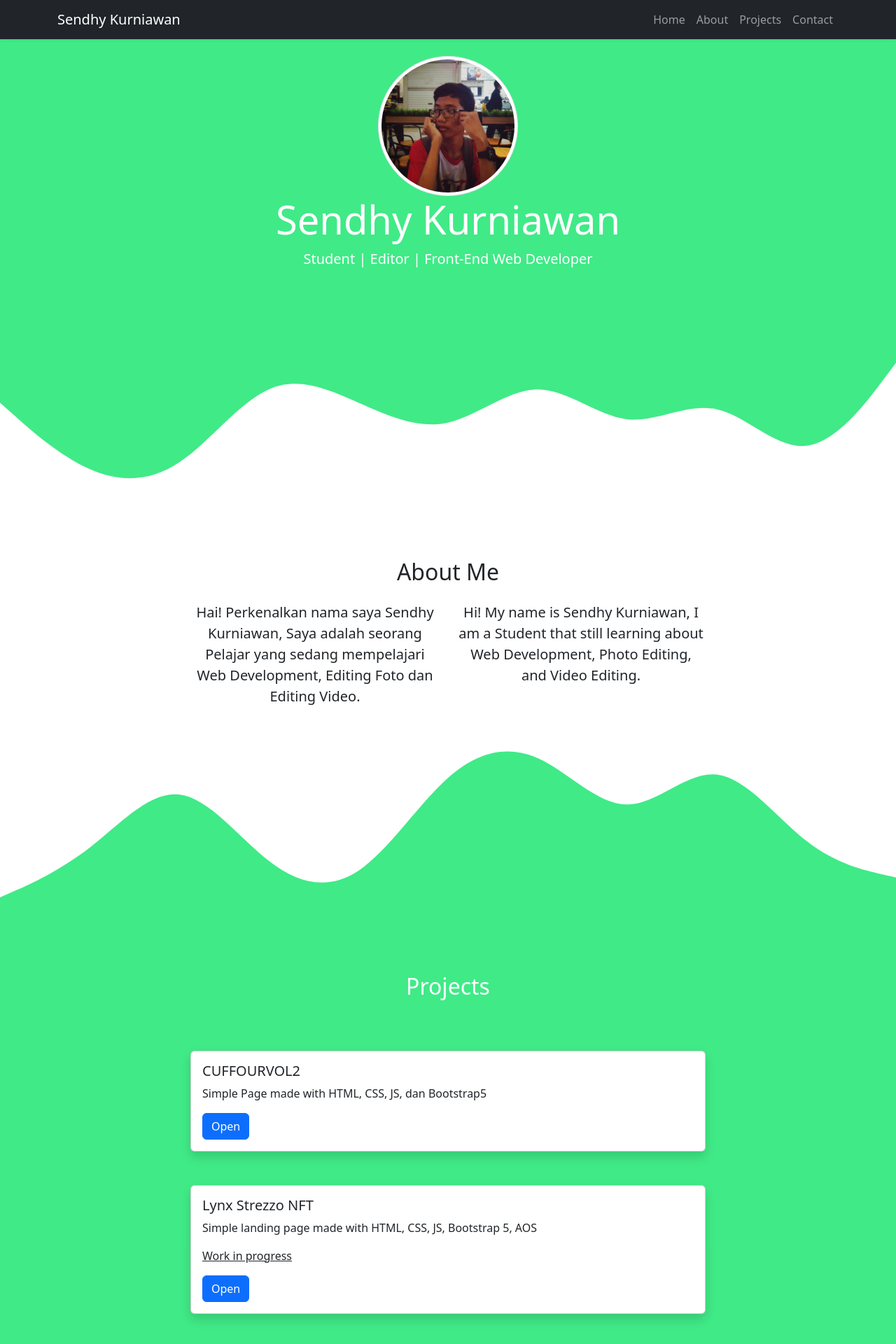
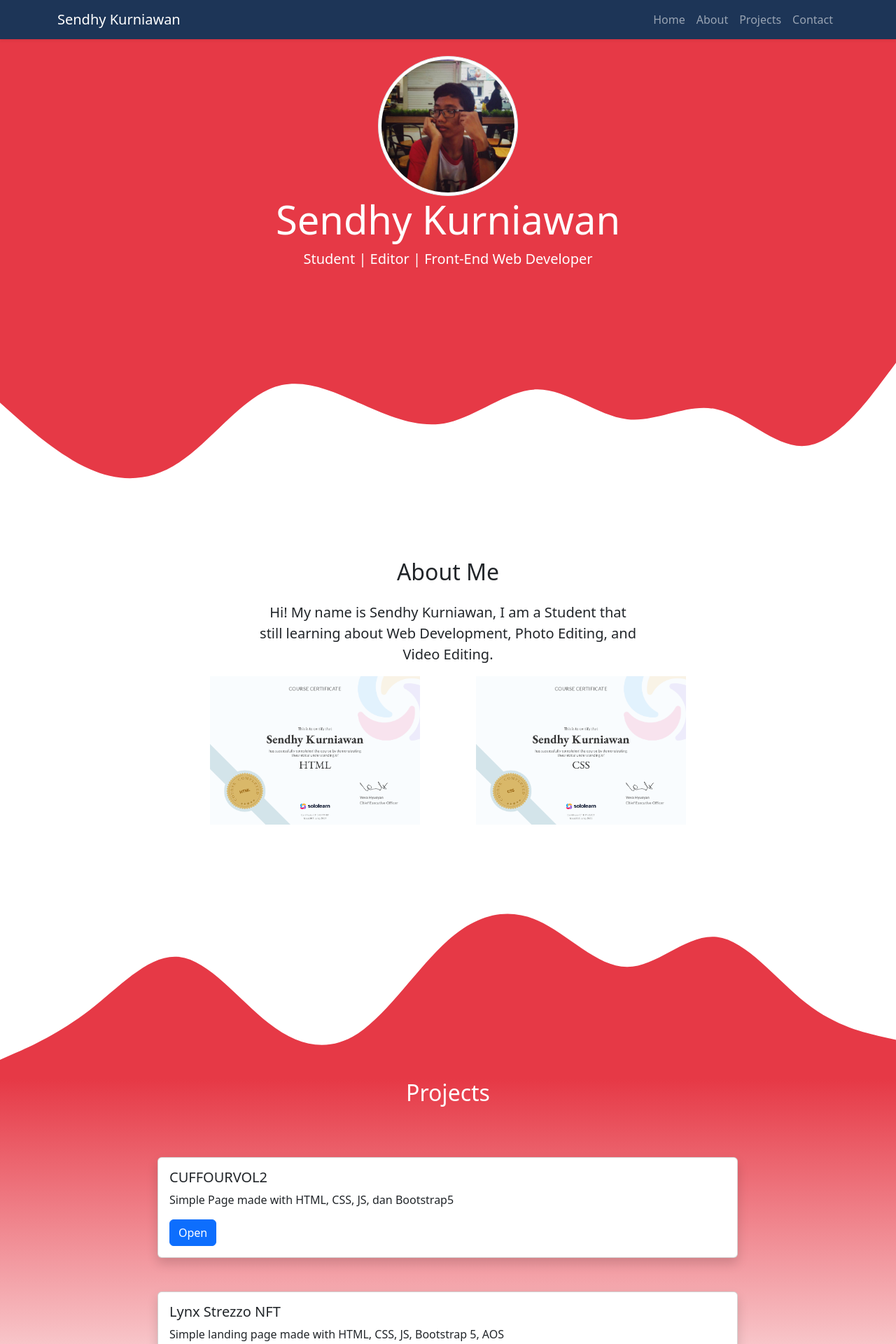
Before and after one commit to SendhyKurniawan/Portfolio, a PHP site: page / in a window 1280 px wide. Shown: the top 1920 px of the page at 70% size. Run offline with PHP 8.4, Linux system fonts and the light colour scheme.

Commit message:
Add files via upload

```diff
--- a/index.html
+++ b/index.html
@@ -21,7 +21,7 @@
   </head>
   <body>
     <!-- Navbar -->
-    <nav class="navbar navbar fixed-top navbar-expand-lg navbar-dark bg-dark shadow-sm">
+    <nav class="navbar navbar fixed-top navbar-expand-lg navbar-dark shadow-sm">
       <div class="container">
         <a class="navbar-brand" href="#">Sendhy Kurniawan</a>
         <button class="navbar-toggler" type="button" data-bs-toggle="collapse" data-bs-target="#navbarNavDropdown" aria-controls="navbarNavDropdown" aria-expanded="false" aria-label="Toggle navigation">
@@ -55,7 +55,7 @@
     </section>
     <svg xmlns="http://www.w3.org/2000/svg" viewBox="0 0 1440 320" data-aos="fade-down" data-aos-delay="100">
       <path
-        fill="#13e66bce"
+        fill="#E63946"
         fill-opacity="1"
         d="M0,160L24,181.3C48,203,96,245,144,266.7C192,288,240,288,288,256C336,224,384,160,432,138.7C480,117,528,139,576,160C624,181,672,203,720,192C768,181,816,139,864,138.7C912,139,960,181,1008,186.7C1056,192,1104,160,1152,170.7C1200,181,1248,235,1296,229.3C1344,224,1392,160,1416,128L1440,96L1440,0L1416,0C1392,0,1344,0,1296,0C1248,0,1200,0,1152,0C1104,0,1056,0,1008,0C960,0,912,0,864,0C816,0,768,0,720,0C672,0,624,0,576,0C528,0,480,0,432,0C384,0,336,0,288,0C240,0,192,0,144,0C96,0,48,0,24,0L0,0Z"
       ></path>
@@ -71,27 +71,36 @@
           </div>
         </div>
         <div class="row justify-content-center fs-5 text-center">
-          <div class="col-md-4" data-aos="fade-right" data-aos-delay="100" data-aos-offset="300">
-            <p>Hai! Perkenalkan nama saya Sendhy Kurniawan, Saya adalah seorang Pelajar yang sedang mempelajari Web Development, Editing Foto dan Editing Video.</p>
-          </div>
-          <div class="col-md-4" data-aos="fade-left" data-aos-delay="150" data-aos-offset="300">
+          <div class="col-md-6" data-aos="fade-left" data-aos-delay="150" data-aos-offset="300">
             <p>Hi! My name is Sendhy Kurniawan, I am a Student that still learning about Web Development, Photo Editing, and Video Editing.</p>
           </div>
         </div>
+        <div class="row justify-content-center fs-5 text-center">
+          <div class="col-md-4" data-aos="fade-right" data-aos-delay="100" data-aos-offset="300">
+            <a href="https://api2.sololearn.com/v2/certificates/CT-1A3FPKBF/image/png"><img src="img/certif/sl_html.png" alt="HTML SoloLearn" id="certif"></a>
+          </div>
+          <div class="col-md-4" data-aos="fade-left" data-aos-delay="150" data-aos-offset="300">
+            <a href="https://api2.sololearn.com/v2/certificates/CT-KIFU8ZCT/image/png"><img src="img/certif/sl_css.png" alt="CSS SoloLearn" id="certif"></a>
+          </div>
+        </div>
+
+
       </div>
+
     </section>
-    <svg xmlns="http://www.w3.org/2000/svg" viewBox="0 0 1440 320" data-aos="fade-up" data-aos-delay="800">
-      <path
-        fill="#13e66bce"
-        fill-opacity="1"
-        d="M0,288L24,277.3C48,267,96,245,144,208C192,171,240,117,288,122.7C336,128,384,192,432,229.3C480,267,528,277,576,245.3C624,213,672,139,720,96C768,53,816,43,864,64C912,85,960,139,1008,138.7C1056,139,1104,85,1152,90.7C1200,96,1248,160,1296,197.3C1344,235,1392,245,1416,250.7L1440,256L1440,320L1416,320C1392,320,1344,320,1296,320C1248,320,1200,320,1152,320C1104,320,1056,320,1008,320C960,320,912,320,864,320C816,320,768,320,720,320C672,320,624,320,576,320C528,320,480,320,432,320C384,320,336,320,288,320C240,320,192,320,144,320C96,320,48,320,24,320L0,320Z"
-      ></path>
-    </svg>
+
     <!-- About -->
 
     <!-- Project -->
-    <section class="projects" id="projects">
-      <div class="container">
+    <section data-aos="fade-up" data-aos-delay="1200">
+      <svg xmlns="http://www.w3.org/2000/svg" viewBox="0 0 1440 320">
+        <path
+          fill="#E63946"
+          fill-opacity="1"
+          d="M0,288L24,277.3C48,267,96,245,144,208C192,171,240,117,288,122.7C336,128,384,192,432,229.3C480,267,528,277,576,245.3C624,213,672,139,720,96C768,53,816,43,864,64C912,85,960,139,1008,138.7C1056,139,1104,85,1152,90.7C1200,96,1248,160,1296,197.3C1344,235,1392,245,1416,250.7L1440,256L1440,320L1416,320C1392,320,1344,320,1296,320C1248,320,1200,320,1152,320C1104,320,1056,320,1008,320C960,320,912,320,864,320C816,320,768,320,720,320C672,320,624,320,576,320C528,320,480,320,432,320C384,320,336,320,288,320C240,320,192,320,144,320C96,320,48,320,24,320L0,320Z"
+        ></path>
+      </svg>
+      <div class="container-fluid projects" id="projects">
         <div class="row text-center text-white mb-5">
           <div class="col mb-3" data-aos="fade-up">
             <div class="h2">Projects</div>
@@ -121,19 +130,11 @@
           </div>
         </div>
       </div>
-      <svg xmlns="http://www.w3.org/2000/svg" viewBox="0 0 1440 320">
-        <path
-          fill="#ffff"
-          fill-opacity="1"
-          d="M0,160L17.1,149.3C34.3,139,69,117,103,144C137.1,171,171,245,206,256C240,267,274,213,309,165.3C342.9,117,377,75,411,58.7C445.7,43,480,53,514,96C548.6,139,583,213,617,256C651.4,299,686,309,720,298.7C754.3,288,789,256,823,229.3C857.1,203,891,181,926,165.3C960,149,994,139,1029,138.7C1062.9,139,1097,149,1131,138.7C1165.7,128,1200,96,1234,122.7C1268.6,149,1303,235,1337,234.7C1371.4,235,1406,149,1423,106.7L1440,64L1440,320L1422.9,320C1405.7,320,1371,320,1337,320C1302.9,320,1269,320,1234,320C1200,320,1166,320,1131,320C1097.1,320,1063,320,1029,320C994.3,320,960,320,926,320C891.4,320,857,320,823,320C788.6,320,754,320,720,320C685.7,320,651,320,617,320C582.9,320,549,320,514,320C480,320,446,320,411,320C377.1,320,343,320,309,320C274.3,320,240,320,206,320C171.4,320,137,320,103,320C68.6,320,34,320,17,320L0,320Z"
-        ></path>
-      </svg>
-    </section>
     <!-- Project -->
 
     <!-- Contact -->
-    <section id="contact">
-      <div class="container" data-aos="fade-up">
+    <section>
+      <div class="container-fluid" id="contact" data-aos="fade-up">
         <div class="row text-center mb-3">
           <div class="col">
             <h2>Contact Me</h2>
@@ -182,12 +183,12 @@
     <!-- Footer -->
     <svg xmlns="http://www.w3.org/2000/svg" viewBox="0 0 1440 320">
       <path
-        fill="#212529"
+        fill="#1D3557"
         fill-opacity="1"
         d="M0,192L30,170.7C60,149,120,107,180,90.7C240,75,300,85,360,106.7C420,128,480,160,540,181.3C600,203,660,213,720,218.7C780,224,840,224,900,208C960,192,1020,160,1080,149.3C1140,139,1200,149,1260,160C1320,171,1380,181,1410,186.7L1440,192L1440,320L1410,320C1380,320,1320,320,1260,320C1200,320,1140,320,1080,320C1020,320,960,320,900,320C840,320,780,320,720,320C660,320,600,320,540,320C480,320,420,320,360,320C300,320,240,320,180,320C120,320,60,320,30,320L0,320Z"
       ></path>
     </svg>
-    <footer class="bg-dark text-white text-center pb-3">
+    <footer class="text-white text-center pb-3">
       <p>Created by <a href="https://www.instagram.com/kurniawansendhy/" class="text-white fw-bold">Sendhy Kurniawan</a></p>
     </footer>
     <!-- Footer -->
--- a/style/styles.css
+++ b/style/styles.css
@@ -1,13 +1,25 @@
+.navbar {
+  background-color: #1d3557;
+}
+
 .jumbotron {
   padding: 2rem 1rem;
   padding-top: 5rem;
-  background-color: #13e66bce;
+  background-color: #e63946;
 }
 
 .projects {
-  background-color: #13e66bce;
+  background-image: linear-gradient(#e63946, #fff);
 }
 
 section {
   padding-top: 5rem;
 }
+
+#certif {
+  width: 300px;
+}
+
+footer {
+  background-color: #1d3557;
+}
```
Also changed, not shown: img/certif/sl_css.png (added), img/certif/sl_html.png (added).
